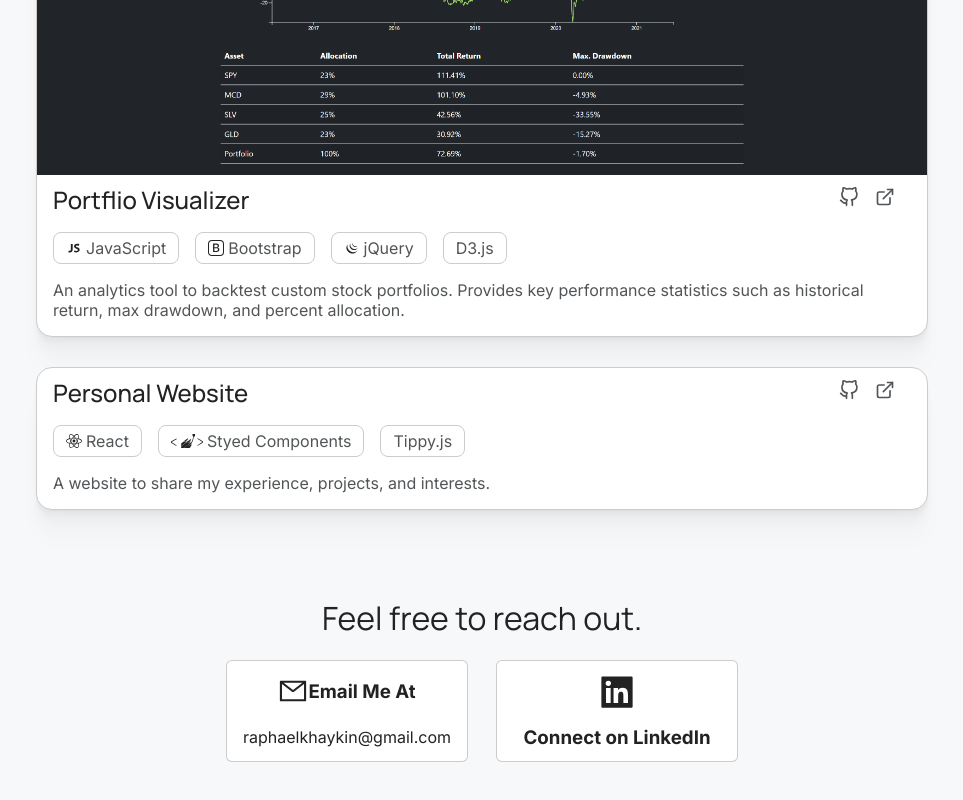
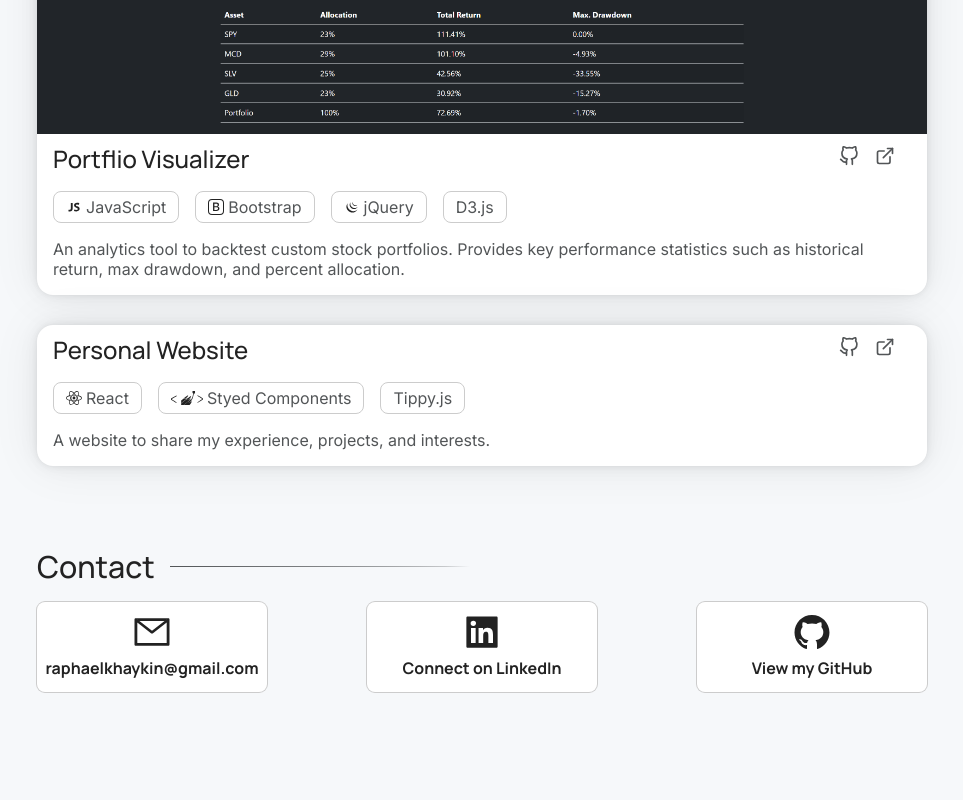
Before and after one commit to RaphaelKhy/personal-website, a React (Create React App) app: page / in a window 1280 px wide. Shown: the part 1286-2086 px from the top of the page, without its empty margins (158-1121 px from the left). After the commit the page ends 2053 px from the top, so only its background shows below. Built offline with nearby package versions, Linux system fonts and the light colour scheme.

Commit message:
changed css of contact and shadows

```diff
--- a/src/components/About.js
+++ b/src/components/About.js
@@ -1,9 +1,9 @@
 import { StyledAbout } from "./styles/About.styled";
 import { HandleClick } from "./Menu";
 
-export default function About(props) {
+export default function About({ isTransition }) {
   return (
-    <StyledAbout id="about" isTransition={props.isTransition}>
+    <StyledAbout id="about" isTransition={isTransition}>
       <div className="aboutMeText">
         <h1 id="name">Hi, I'm Raphael.</h1>
         <p>
--- a/src/components/Body.js
+++ b/src/components/Body.js
@@ -1,5 +1,5 @@
 import About from "./About";
-import Experience from "./Experience";
+// import Experience from "./Experience";
 import Projects from "./Projects";
 import Contact from "./Contact";
 import { StyledBody } from "./styles/Body.styled";
--- a/src/components/Contact.js
+++ b/src/components/Contact.js
@@ -1,29 +1,35 @@
 import { StyledContact } from "./styles/Contact.styled";
-import { AiOutlineMail, AiFillLinkedin } from "react-icons/ai";
+import { AiOutlineMail, AiFillLinkedin, AiOutlineGithub } from "react-icons/ai";
 
 export default function Contact(props) {
   return (
     <StyledContact isTransition={props.isTransition}>
       <h1 className="title" id="contact">
-        Feel free to reach out.
+        Contact
       </h1>
       <div id="body">
-        <div id="email">
+        <div id="button">
           <a href="mailto: raphaelkhaykin@gmail.com">
-            <div id="title">
-              <AiOutlineMail id="emailIcon" size={30}></AiOutlineMail>
-              <h3>Email Me At</h3>
-            </div>
-            raphaelkhaykin@gmail.com
+              <AiOutlineMail id="icon" size={30}></AiOutlineMail>
+              <h4>raphaelkhaykin@gmail.com</h4>
           </a>
         </div>
-        <div id="linkedIn">
+        <div id="button">
           <a
             href="https://www.linkedin.com/in/raphael-khaykin-23465718a/"
             target="_blank"
           >
-            <AiFillLinkedin id="linkedinIcon" size={40}></AiFillLinkedin>
-            <h3>Connect on LinkedIn</h3>
+            <AiFillLinkedin id="icon" size={40}></AiFillLinkedin>
+            <h4>Connect on LinkedIn</h4>
+          </a>
+        </div>
+        <div id="button">
+          <a
+            href="https://github.com/RaphaelKhy"
+            target="_blank"
+          >
+            <AiOutlineGithub id="icon" size={40}></AiOutlineGithub>
+            <h4>View my GitHub</h4>
           </a>
         </div>
       </div>
--- a/src/components/Education.js
+++ b/src/components/Education.js
@@ -2,12 +2,12 @@ import { StyledEducation } from "./styles/Education.styled";
 import { StyledCard } from "./styles/Card.styled";
 import IvyScopeLogo from "../static/images/sbu_logo.png";
 
-export default function Education(props) {
+export default function Education({ isTransition }) {
   return (
-    <StyledEducation id="education" isTransition={props.isTransition}>
+    <StyledEducation id="education" isTransition={isTransition}>
       <h1 id="title">Education</h1>
       {educationData.map((school, index) => (
-        <StyledCard key={index} isTransition={props.isTransition}>
+        <StyledCard key={index} isTransition={isTransition}>
           <div id="container">
             <div id="school">
               <div id="schoolName">
--- a/src/components/ExperienceMobile.js
+++ b/src/components/ExperienceMobile.js
@@ -2,13 +2,13 @@ import { StyledExperienceMobile } from "./styles/ExperienceMobile.styled.";
 import { StyledCard } from "./styles/Card.styled";
 import TechStack from "./TechStack";
 
-export default function ExperienceMobile(props) {
+export default function ExperienceMobile({ isTransition }) {
   return (
-    <StyledExperienceMobile id="experience" isTransition={props.isTransition}>
+    <StyledExperienceMobile id="experience" isTransition={isTransition}>
       <h2 id="title">Experience</h2>
       <div id="experienceCards">
         {experienceList.map((company) => (
-          <StyledCard isTransition={props.isTransition}>
+          <StyledCard isTransition={isTransition}>
             <div id="container">
               <h2 id="role">
                 {company.role}
@@ -25,7 +25,7 @@ export default function ExperienceMobile(props) {
               </div>
               <TechStack
                 technologies={company.techStack}
-                isTransition={props.isTransition}
+                isTransition={isTransition}
               />
             </div>
           </StyledCard>
@@ -52,7 +52,7 @@ const experienceList = [
     link: "https://www.tiktok.com/about?lang=en",
     dates: "June 2022 - August 2022",
     role: "Incoming Software Engineer Intern",
-    body: ["Will be working on the content creation and consumption team."],
+    body: [],
     techStack: [],
   },
 ];
--- a/src/components/Header.js
+++ b/src/components/Header.js
@@ -4,7 +4,7 @@ import Menu from "./Menu";
 import MobileMenu from "./MobileMenu";
 import { StyledHeader } from "./styles/Header.styled";
 
-export default function Header(props) {
+export default function Header({ handleToggle, isTransition }) {
   const [width, setWidth] = useState(window.innerWidth);
   const [isMobileMenuActive, setIsMobileMenuActive] = useState(false);
 
@@ -23,27 +23,22 @@ export default function Header(props) {
     if (isMobile) {
       return (
         <MobileMenu
-          handleToggle={props.handleToggle}
-          isTransition={props.isTransition}
+          handleToggle={handleToggle}
+          isTransition={isTransition}
           isMobileMenuActive={isMobileMenuActive}
           setIsMobileMenuActive={setIsMobileMenuActive}
         />
       );
     } else {
-      return (
-        <Menu
-          handleToggle={props.handleToggle}
-          isTransition={props.isTransition}
-        />
-      );
+      return <Menu handleToggle={handleToggle} isTransition={isTransition} />;
     }
   }
 
   return (
-    <StyledHeader isTransition={props.isTransition} id="header">
+    <StyledHeader isTransition={isTransition} id="header">
       <div id="container">
         <Logo
-          isTransition={props.isTransition}
+          isTransition={isTransition}
           setIsMobileMenuActive={setIsMobileMenuActive}
         ></Logo>
         {getMenu()}
--- a/src/components/Menu.js
+++ b/src/components/Menu.js
@@ -1,10 +1,10 @@
 import { StyledMenu } from "./styles/Menu.styled";
 import resume from "../static/resume.pdf";
-import {ThemeButton} from "./ThemeButton";
+import { ThemeButton } from "./ThemeButton";
 
-export default function Menu(props) {
+export default function Menu({ isTransition, handleToggle }) {
   return (
-    <StyledMenu isTransition={props.isTransition}>
+    <StyledMenu isTransition={isTransition}>
       <a href="/#experience" onClick={HandleClick}>
         Experience
       </a>
@@ -18,8 +18,8 @@ export default function Menu(props) {
         Resume
       </a>
       <ThemeButton
-        handleToggle={props.handleToggle}
-        isTransition={props.isTransition}
+        handleToggle={handleToggle}
+        isTransition={isTransition}
       ></ThemeButton>
     </StyledMenu>
   );
--- a/src/components/Projects.js
+++ b/src/components/Projects.js
@@ -5,13 +5,13 @@ import PortfolioVisualizerDark from "../static/portfolio-visualizer.png";
 import ToolTip from "./ToolTip";
 import { StyledProjects } from "./styles/Projects.styled";
 
-export default function Projects(props) {
+export default function Projects({ isTransition }) {
   return (
-    <StyledProjects isTransition={props.isTransition} id="projects">
+    <StyledProjects isTransition={isTransition} id="projects">
       <h2 className="title">Projects</h2>
       <div id="projectCards">
         {projectList.map((project) => (
-          <StyledCard isTransition={props.isTransition}>
+          <StyledCard isTransition={isTransition}>
             <div id="project">
               <a id="projectImage" href={project.link} target="_blank">
                 <img src={project.image} />
@@ -47,7 +47,7 @@ export default function Projects(props) {
                 <div id="text">
                   <TechStack
                     technologies={project.techStack}
-                    isTransition={props.isTransition}
+                    isTransition={isTransition}
                   />
                   <p className="description">{project.description}</p>
                 </div>
--- a/src/components/styles/Card.styled.js
+++ b/src/components/styles/Card.styled.js
@@ -1,26 +1,35 @@
 import styled from "styled-components";
 import { displayBorders } from "./Global";
+import { useTheme, css } from "styled-components";
+import { lightTheme, darkTheme } from "../Themes";
+
+const GetShadow = () => {
+  const theme = useTheme();
+  if (theme === lightTheme) {
+    return css`
+      box-shadow: 0px 0px 1.4px rgba(0, 0, 0, 0.02),
+        0px 0px 3.3px rgba(0, 0, 0, 0.028), 0px 0px 6.3px rgba(0, 0, 0, 0.035),
+        0px 0px 11.2px rgba(0, 0, 0, 0.042), 0px 0px 20.9px rgba(0, 0, 0, 0.05),
+        0px 0px 50px rgba(0, 0, 0, 0.07);
+    `;
+  } else {
+    return css`
+      box-shadow: 0 0 0 1px rgb(52, 53, 54);
+    `;
+  }
+};
 
 export const StyledCard = styled.div`
   display: flex;
   background-color: ${(props) => props.theme.colors.elementBg};
-  border-width: 1px;
-  border-style: solid;
-  border-color: ${(props) => props.theme.colors.elementBorder};
   border-radius: 16px;
   max-width: 890px;
   width: -webkit-fill-available;
   width: -moz-available;
   ${(props) => displayBorders(props.theme, "yellow")}
   align-self: center;
-  box-shadow: 0px 0.5px 0.3px rgba(0, 0, 0, 0.004),
-    0px 1.1px 0.8px rgba(0, 0, 0, 0.006), 0px 1.8px 1.3px rgba(0, 0, 0, 0.008),
-    0px 2.7px 1.9px rgba(0, 0, 0, 0.009), 0px 3.9px 2.8px rgba(0, 0, 0, 0.01),
-    0px 5.5px 3.9px rgba(0, 0, 0, 0.011), 0px 7.8px 5.5px rgba(0, 0, 0, 0.012),
-    0px 11.3px 8px rgba(0, 0, 0, 0.014), 0px 17.4px 12.4px rgba(0, 0, 0, 0.016),
-    0px 31px 22px rgba(0, 0, 0, 0.02);
-
-  transition: border-color
+  ${GetShadow}
+  transition: box-shadow
       ${(props) => (props.isTransition ? props.theme.transitionTime : "0s")},
     background-color
       ${(props) => (props.isTransition ? props.theme.transitionTime : "0s")};
--- a/src/components/styles/Contact.styled.js
+++ b/src/components/styles/Contact.styled.js
@@ -4,83 +4,90 @@ import { displayBorders } from "./Global";
 export const StyledContact = styled.div`
   display: flex;
   flex-direction: column;
-  justify-content: center;
   margin-bottom: 65px;
   margin-top: 65px;
   ${(props) => displayBorders(props.theme)}
   color: ${(props) => props.theme.colors.brightFont};
   transition: color
     ${(props) => (props.isTransition ? props.theme.transitionTime : "0s")};
+  font-family: "Manrope", sans-serif;
 
   .title {
     font-family: "Manrope", sans-serif;
+    font-size: 1.9rem;
+    margin: 15px 0px 15px 0px;
     display: flex;
-    justify-content: center;
+    justify-content: flex-start;
+    font-weight: 500;
+    ${(props) => displayBorders(props.theme)}
+    max-width: 890px;
+    justify-content: flex-start;
+    width: -webkit-fill-available;
+    align-self: center;
     align-items: center;
-    font-weight: 400;
-    ${(props) => displayBorders(props.theme)}
+    display: flex;
+    flex-direction: row;
+    &:after {
+      content: "";
+      display: block;
+      position: relative;
+      width: 300px;
+      height: 1px;
+      margin-left: 15px;
+      background: linear-gradient(
+        to left,
+        ${(props) => props.theme.colors.AppBg},
+        25%,
+        ${(props) => props.theme.colors.darkFont}
+      );
+      transition: color
+        ${(props) => (props.isTransition ? props.theme.transitionTime : "0s")};
+      z-index: -2;
+    }
   }
 
   #body {
-    display: inline-flex;
+    display: flex;
     flex-wrap: wrap;
     align-items: center;
-    justify-content: center;
-    column-gap: 40px;
+    justify-content: space-between;
+    column-gap: 20px;
     row-gap: 20px;
-    width: 80%;
-    max-width: 800px;
+    width: -webkit-fill-available;
+    max-width: 890px;
     align-self: center;
     ${(props) => displayBorders(props.theme)}
 
-    #email {
-      display: inline-flex;
-      flex-direction: column;
-      justify-content: center;
-      align-items: center;
-      height: 100px;
-      width: 230px;
-      ${(props) => displayBorders(props.theme)}
-      a {
-        justify-content: space-around;
-      }
-      #title {
-        display: flex;
-        flex-direction: row;
-        justify-content: center;
-        align-items: center;
-      }
-      h3 {
-        margin-top: 0px;
-        margin-bottom: 0px;
-      }
-    }
-    #linkedIn {
+    #button {
       display: flex;
       flex-direction: column;
       align-items: center;
       height: 100px;
       width: 230px;
       ${(props) => displayBorders(props.theme)}
-      a {
-        justify-content: space-around;
-      }
-      h3 {
-        margin-top: 2px;
-        margin-bottom: 2px;
+      h3,
+      h4 {
+        margin-top: 0px;
+        margin-bottom: 10px;
       }
     }
+  }
+
+  #icon {
+    height: 40px;
+    width: 40px;
+    margin-top: 10px;
+    margin-bottom: 5px;
   }
 
   a {
     display: flex;
     flex-direction: column;
     align-items: center;
-    height: 100px;
+    height: 90px;
     width: 230px;
     border-style: solid;
-    border-radius: 0.3rem;
-    padding: 0.3rem;
+    border-radius: 8px;
     text-decoration: none;
     color: ${(props) => props.theme.colors.brightFont};
     border: unset;
@@ -111,10 +118,7 @@ export const StyledContact = styled.div`
         border-color
           ${(props) => (props.isTransition ? props.theme.transitionTime : "0s")},
         transform 0.2s, box-shadow 0.2s;
-      #emailIcon {
-        color: ${(props) => props.theme.colors.ThemeButton};
-      }
-      #linkedinIcon {
+      #icon {
         color: ${(props) => props.theme.colors.ThemeButton};
       }
     }
--- a/src/components/styles/ExperienceMobile.styled..js
+++ b/src/components/styles/ExperienceMobile.styled..js
@@ -56,6 +56,7 @@ export const StyledExperienceMobile = styled.div`
 
   #role {
     display: flex;
+    flex-wrap: wrap;
     padding-top: 20px;
     padding-bottom: 2px;
     margin: unset;
--- a/src/components/styles/Header.styled.js
+++ b/src/components/styles/Header.styled.js
@@ -8,6 +8,7 @@ export const StyledHeader = styled.header`
   position: sticky;
   top: 0;
   background-color: ${(props) => props.theme.colors.headerBg};
+  z-index: 2;
 
   transition: background-color
       ${(props) => (props.isTransition ? props.theme.transitionTime : "0s")},
```
